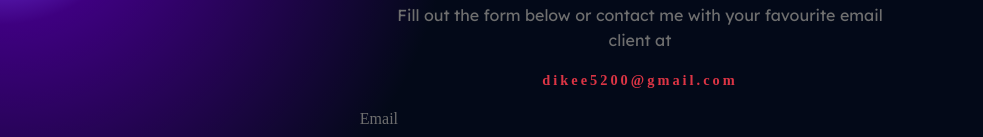
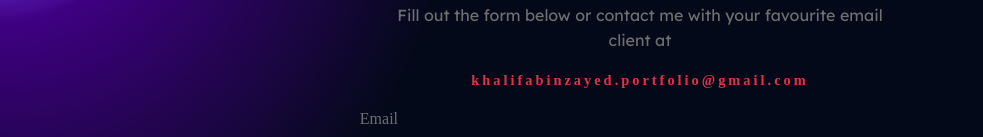
Before and after one commit to Khalifa-pendrops/portfolio_2024, a React (Vite) app: page /get-in-touch in a window 1280 px wide. Shown: the part 127-264 px from the top of the page, without its empty margins (0-983 px from the left). Built offline with nearby package versions, Linux system fonts and the light colour scheme; a web font is replaced by a local one.

Commit message:
email changed!

```diff
--- a/src/Components/Contact.jsx
+++ b/src/Components/Contact.jsx
@@ -68,10 +68,10 @@ function Contact() {
             client at
           </p>
           <a
-            href="mailto:dikee5200@gmail.com"
+            href="mailto:khalifabinzayed.portfolio@gmail.com?subject=Let's Talk About Your Services "
             className="email-wider-letters text-danger align-self-center"
           >
-            dikee5200@gmail.com
+            khalifabinzayed.portfolio@gmail.com
           </a>
         </div>
         <form
--- a/src/Components/Home.jsx
+++ b/src/Components/Home.jsx
@@ -132,10 +132,10 @@ const Home = () => {
                         favourite email client at
                       </p>
                       <a
-                        href="mailto:dikee5200@gmail.com?subject=Let's Talk About Your Services "
+                        href="mailto:khalifabinzayed.portfolio@gmail.com?subject=Let's Talk About Your Services "
                         className="email-wider-letters text-danger align-self-center"
                       >
-                        dikee5200@gmail.com
+                        khalifabinzayed.portfolio@gmail.com
                       </a>
                     </div>
                     <form
```
Also changed, not shown: 2 other files (tests, documents, lock files or other folders).
